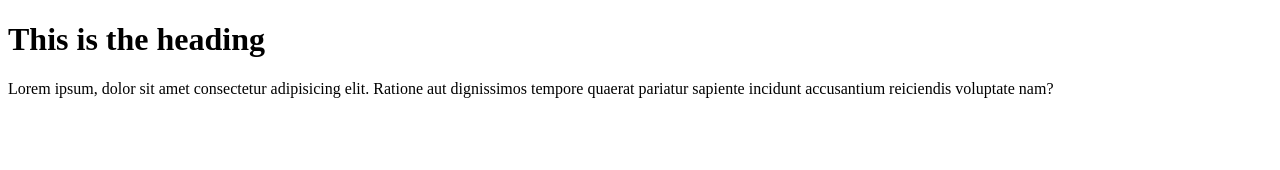
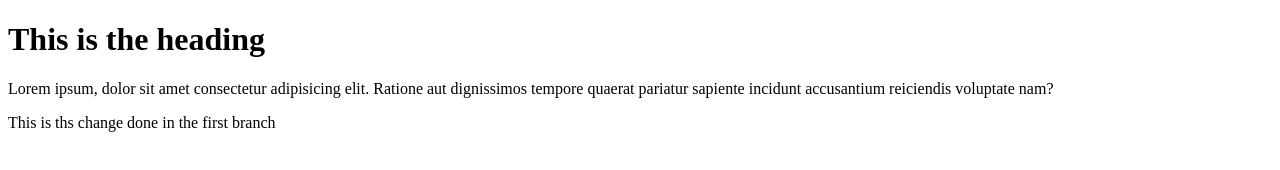
Before and after one commit to seemashettar13/another-repo, a plain HTML site: page index.html in a window 1280 px wide. Drawn offline with Linux system fonts and the light colour scheme.

Commit message:
first change in first branch

```diff
--- a/index.html
+++ b/index.html
@@ -8,5 +8,6 @@
 <body>
    <h1>This is the heading</h1>
    <p>Lorem ipsum, dolor sit amet consectetur adipisicing elit. Ratione aut dignissimos tempore quaerat pariatur sapiente incidunt accusantium reiciendis voluptate nam?</p>
+   <p>This is ths change done in the first branch</p>
 </body>
 </html>
```
